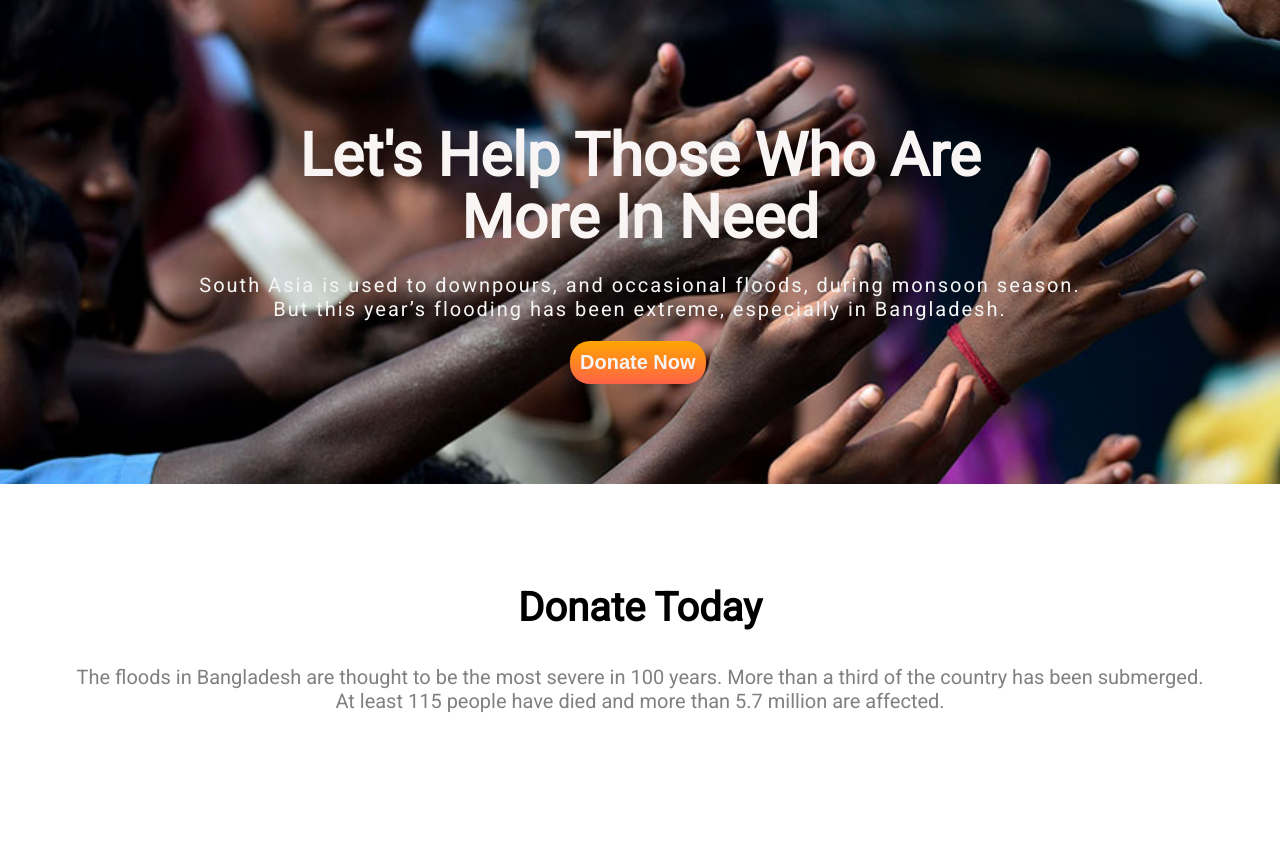
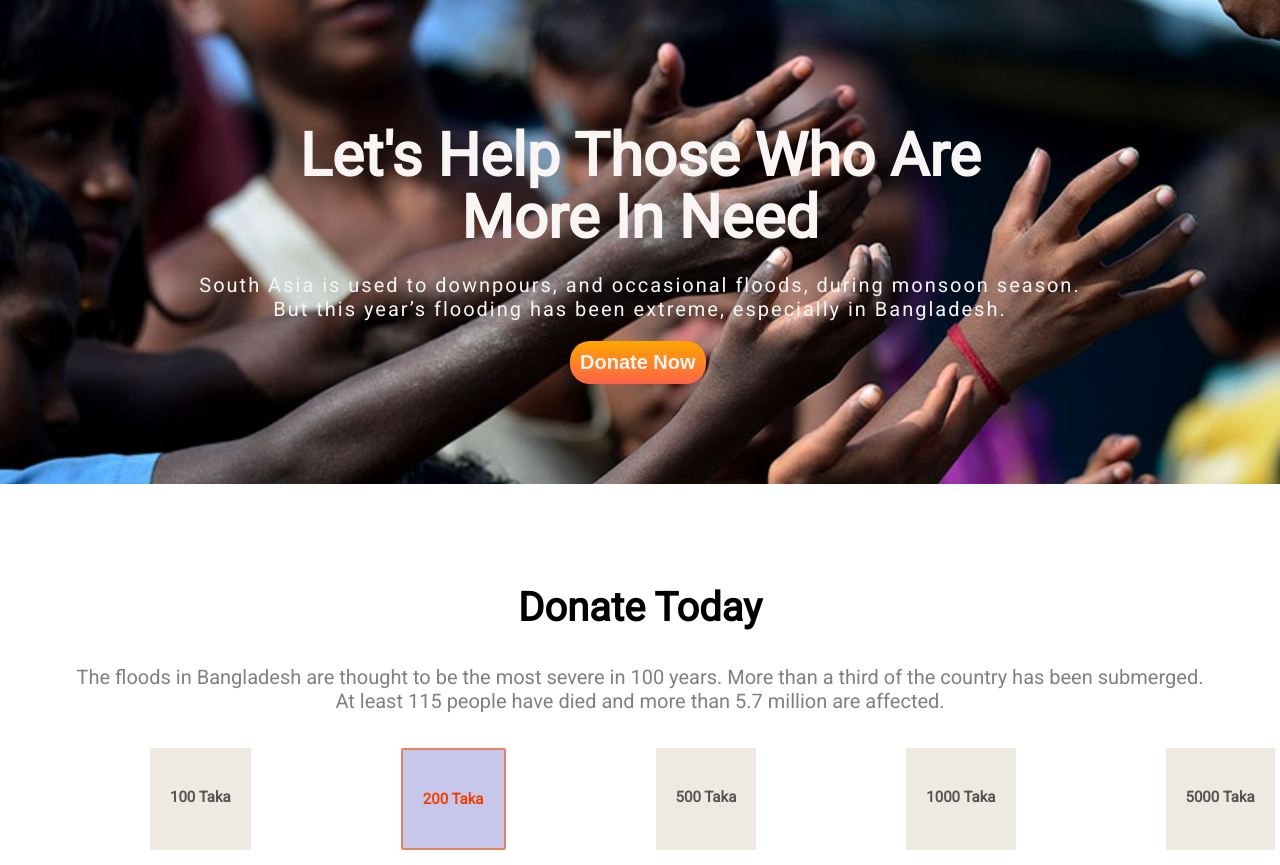
Before and after one commit to SadiaSultanaDia/Donate-Today, a plain HTML site: page index.html in a window 1280 px wide. Before the commit the page ends 800 px from the top, so only its background shows below. Drawn offline with Linux system fonts and the light colour scheme.

Commit message:
amount-para

```diff
--- a/index.html
+++ b/index.html
@@ -25,7 +25,13 @@
             <h2 class="title-2">Donate Today</h2>
         <p class="donate-text">The floods in Bangladesh are thought to be the most severe in 100 years. More than a third of the country has been submerged. <br> At least 115 people have died and more than 5.7 million are affected.</p>
         </div>
-        <div class="amount-box"></div>
+        <div class="amount-box">
+            <p  class="amount">100 Taka</p>
+            <p  class="colord-amount-bg-clr"class="amount">200 Taka</p>
+            <p class="amount">500 Taka</p>
+            <p class="amount">1000 Taka</p>
+            <p class="amount">5000 Taka</p>
+        </div>
     </section>
 </body>
 </html>
--- a/style.css
+++ b/style.css
@@ -46,3 +46,28 @@ margin: 0;
         color: gray;
     font-size: 20px;
     }
+    .amount-box{
+        display: flex;
+
+    }
+    .amount{
+        font-size: 15px;
+        font-weight: 700;
+        border: 2px solid;
+        margin-left: 150px;
+        padding: 40px 20px;
+        background-color: rgb(238, 233, 225);
+        color: rgb(88, 84, 84);
+        border: rgb(194, 168, 177);
+    }
+    .colord-amount-bg-clr{
+        font-size: 15px;
+        font-weight: 700;
+        border: 2px solid  rgb(231, 130, 96);
+        color:rgb(238, 64, 5);
+        background-color:rgb(199, 199, 235) ;
+        margin-left: 150px;
+        padding: 40px 20px;
+
+        border-radius: 2px;
+    }
```
